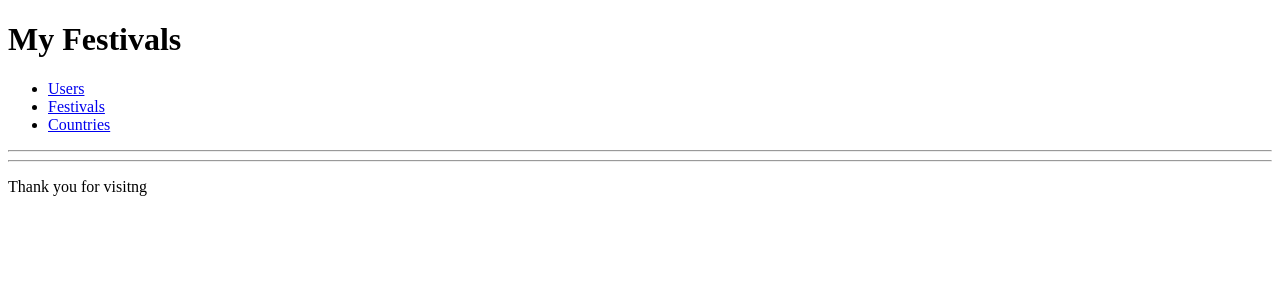
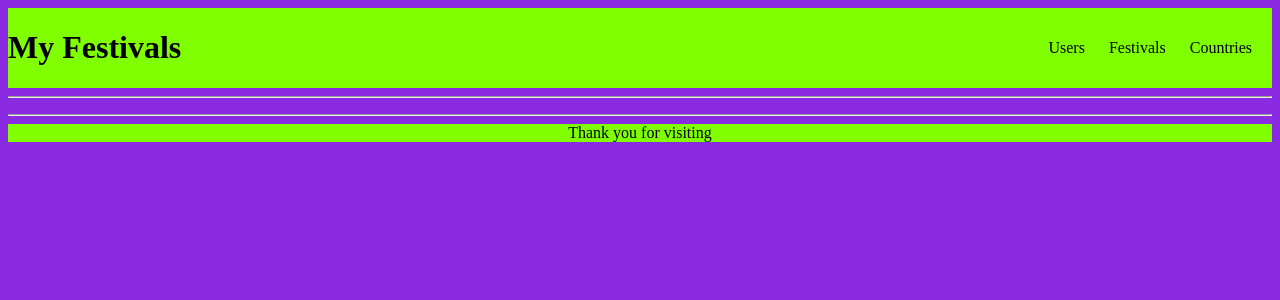
Before and after one commit to MarkTheSharky/week_5_solo_project_Festival_App, a Flask app: page /countries in a window 1280 px wide. Shown: the top 300 px of the page. Run offline with Flask 2, Linux system fonts and the light colour scheme; data that the repository does not hold is empty; some libraries are stand-ins or nearby versions.

Commit message:
Some CSS started for base and countries page

```diff
--- a/controllers/countries_controller.py
+++ b/controllers/countries_controller.py
@@ -11,3 +11,5 @@ def view_all():
     countries = country_repository.select_all()
     festivals = festival_repository.select_all()
     return render_template("countries/countries.html", countries=countries, festivals=festivals, title="Browse By Country")
+
+# @countries_blueprint.route
--- /dev/null
+++ b/static/css/countries.css
@@ -0,0 +1,10 @@
+.countries_flexbox {
+    display: flex;
+    flex-flow: row wrap;
+}
+
+.countries {
+    background-color: coral;
+    height: 200px;
+    width: 150px;
+}
--- /dev/null
+++ b/static/css/style.css
@@ -0,0 +1,36 @@
+body {
+    background-color: blueviolet;
+    display: grid;
+    grid-template-rows: auto auto auto;
+}
+
+header {
+    background-color: chartreuse;
+    display: grid;
+    grid-template-columns: 1fr 1fr;
+    align-items: center;
+}
+
+.header_menu {
+    text-align: right;
+}
+
+.header_menu > li {
+    display: inline;
+    padding-right: 20px;
+}
+
+.header_menu > li > a {
+    color: black;
+    text-decoration: none;
+    display: inline;
+}
+
+footer {
+    background-color: chartreuse;
+}
+
+.footer_text {
+    margin: 0;
+    text-align: center;
+}
--- a/templates/base.html
+++ b/templates/base.html
@@ -3,6 +3,8 @@
 <head>
     <meta charset="UTF-8">
     <meta name="viewport" content="width=device-width, initial-scale=1.0">
+    <link rel="stylesheet" href="{{ url_for('static', filename='css/style.css') }}">
+    <link rel="stylesheet" href="{{ url_for('static', filename='css/countries.css') }}">
     <title>{{ title }}</title>
 </head>
 <body>
@@ -17,15 +19,15 @@
             </ul>
         </nav>
     </header>
-    <hr>
     <main>
+        <hr>
         {% block content %}
 
         {% endblock content %}
+        <hr>
     </main>
-    <hr>
     <footer>
-        <p class="footer_text">Thank you for visitng</p>
+        <p class="footer_text">Thank you for visiting</p>
     </footer>
 
 </body>
--- a/templates/countries/countries.html
+++ b/templates/countries/countries.html
@@ -4,19 +4,18 @@
 
 <!-- loop through countries and print name -->
 <!-- for each country find festivals that match id and print -->
-<div>
-    {% for country in countries %}
-    <div>
-        {{country.name}}
+<div class="countries_flexbox">
+    {% for festival in festivals %}
+    <div class="countries">
+        {{festival.country.name}}
         <div>
-            {% for festival in festivals %}
-                {% if country_id == something_something %}
-                    {{festival.name}}
-                {% endif %}
-            {% endfor %}
+            {% if festival.country.name == festival.country.name %}
+                {{festival.name}}
+            {% endif %}
         </div>
     </div>
     {% endfor %}
+
 </div>
 
 {% endblock content %}
--- a/templates/users/user.html
+++ b/templates/users/user.html
@@ -16,7 +16,7 @@
 </div>
 
 <div>
-    <h4>Been To</h4>
+    <h4>Been To</h4> a
 </div>
 
 {% endblock content %}
--- a/templates/users/users.html
+++ b/templates/users/users.html
@@ -6,8 +6,9 @@
 {% for user in users %}
 <div>
     <p>{{user.first_name}} {{user.last_name}}</p>
-    <p><a href="">View Festivals Page</a></p>
+    <p><a href="users/{{user.id}}">View Festivals Page</a></p>
 </div>
+<hr>
 {% endfor %}
 
 
```
Also changed, not shown: db/festival_app.sql (+5 -4 lines), models/users_festivals.py (added), static/images/tinthepark_2008.jpeg (added), static/style.css (deleted).
